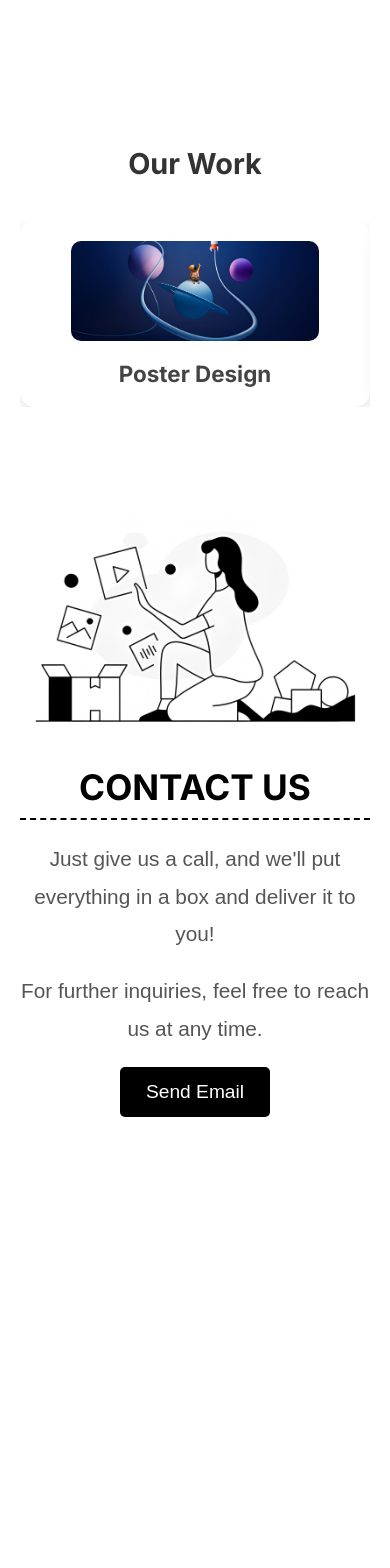
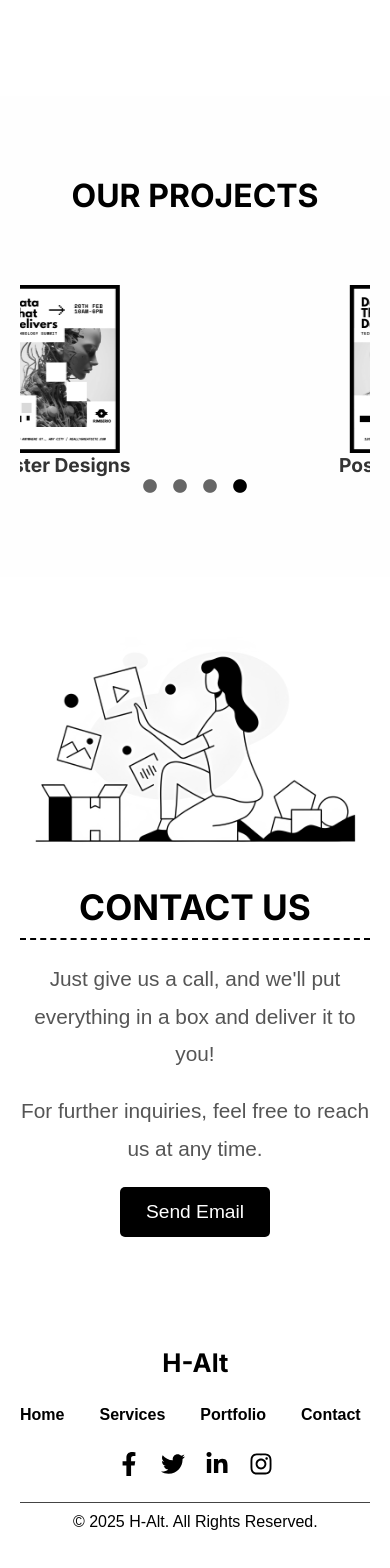
Before and after one commit to srinath536/Halt, a React (Vite) app: page / in a window 390 px wide. Shown: the part 2558-4126 px from the top of the page. Before the commit the page ends 3735 px from the top, so only its background shows below. Built offline with nearby package versions, Linux system fonts and the light colour scheme.

Commit message:
added footer

```diff
--- a/package.json
+++ b/package.json
@@ -15,7 +15,10 @@
     "matter-js": "^0.20.0",
     "react": "^18.3.1",
     "react-dom": "^18.3.1",
-    "react-scroll": "^1.9.0"
+    "react-icons": "^5.4.0",
+    "react-scroll": "^1.9.0",
+    "react-slick": "^0.30.3",
+    "slick-carousel": "^1.8.1"
   },
   "devDependencies": {
     "@eslint/js": "^9.17.0",
@@ -23,6 +26,7 @@
     "@types/react": "^18.3.18",
     "@types/react-dom": "^18.3.5",
     "@types/react-scroll": "^1.8.10",
+    "@types/react-slick": "^0.23.13",
     "@vitejs/plugin-react": "^4.3.4",
     "eslint": "^9.17.0",
     "eslint-plugin-react-hooks": "^5.0.0",
--- a/src/App.css
+++ b/src/App.css
@@ -4,7 +4,7 @@ body {
   margin: 0;
   padding: 0;
   box-sizing: border-box;
-  scroll-behavior: smooth;
+  scroll-behavior:smooth;
 }
 h1, h2, h3, h4, h5, h6 {
   font-family: 'Inter', sans-serif;
--- a/src/App.tsx
+++ b/src/App.tsx
@@ -1,5 +1,6 @@
 import './App.css'
 import ContactUs from './components/ContactUs';
+import Footer from './components/Footer';
 import Header from './components/Header'
 import HeroSection from './components/HeroSection'
 import PortfolioSection from './components/PortfolioSection';
@@ -16,7 +17,7 @@ function App() {
     <ProcessSection/>
     <PortfolioSection/>
     <ContactUs/>
-
+    <Footer/>
   </div>
 );
 };
--- /dev/null
+++ b/src/components/Footer.css
@@ -0,0 +1,127 @@
+/* Footer Styling */
+.footer {
+    background-color: white;
+    color: black;
+    padding: 50px 20px;
+    text-align: center;
+    font-family: "Arial", sans-serif;
+  }
+
+  .footer-container {
+    display: flex;
+    flex-wrap: wrap;
+    justify-content: space-between;
+    align-items: center;
+  }
+
+  .footer-logo h3 {
+    font-size: 2.5rem;
+    font-weight: bold;
+    margin-bottom: 10px;
+    color: black;
+  }
+
+  .footer-links ul {
+    list-style: none;
+    padding: 0;
+    display: flex;
+    gap: 25px;
+  }
+
+  .footer-links ul li {
+    display: inline-block;
+  }
+
+  .footer-links ul li a {
+    text-decoration: none;
+    color: black;
+    font-size: 1rem;
+    font-weight: 600;
+    padding: 5px 10px;
+    position: relative;
+  }
+
+  .footer-links ul li a::before {
+    content: '';
+    position: absolute;
+    width: 100%;
+    height: 3px;
+    background-color: black;
+    bottom: -5px;
+    left: 0;
+    transform: scaleX(0);
+    transform-origin: left;
+    transition: transform 0.3s ease;
+  }
+
+  .footer-links ul li a:hover::before {
+    transform: scaleX(1);
+  }
+
+  .footer-social a {
+    margin: 0 10px;
+    color: black;
+    font-size: 2rem;
+    transition: color 0.3s ease;
+  }
+
+  .footer-social a:hover {
+    color: #ff8c00; /* Accent color on hover */
+  }
+
+  .footer-bottom {
+    width: 100%;
+    margin-top: 20px;
+    border-top: 1px solid #444;
+    padding-top: 10px;
+  }
+
+  .footer-bottom p {
+    font-size: 1rem;
+  }
+
+  /* Responsive Adjustments for Tablets */
+  @media screen and (max-width: 768px) {
+    .footer-container {
+      flex-direction: column;
+      text-align: center;
+    }
+
+    .footer-logo h3 {
+      font-size: 2rem;
+    }
+
+    .footer-links li {
+      display: block;
+      margin-bottom: 10px;
+    }
+
+    .footer-social {
+      margin-top: 20px;
+    }
+
+    .footer-social a {
+      font-size: 1.8rem;
+    }
+  }
+
+  /* Responsive Adjustments for Mobiles */
+  @media screen and (max-width: 480px) {
+    .footer-container {
+      flex-direction: column;
+      text-align: center;
+    }
+
+    .footer-logo h3 {
+      font-size: 1.6rem;
+    }
+
+    .footer-links li {
+      display: block;
+      margin-bottom: 8px;
+    }
+
+    .footer-social a {
+      font-size: 1.5rem;
+    }
+  }
--- /dev/null
+++ b/src/components/Footer.tsx
@@ -0,0 +1,49 @@
+import React from "react";
+import { FaFacebookF, FaTwitter, FaLinkedinIn, FaInstagram } from "react-icons/fa";
+import "./Footer.css";
+
+const Footer: React.FC = () => {
+  return (
+    <footer className="footer">
+      <div className="footer-container">
+        {/* Logo */}
+        <div className="footer-logo">
+          <h3>H-Alt</h3>
+        </div>
+
+        {/* Footer Navigation Links */}
+        <div className="footer-links">
+          <ul>
+            <li><a href="#home">Home</a></li>
+            <li><a href="#services">Services</a></li>
+            <li><a href="#portfolio">Portfolio</a></li>
+            <li><a href="#contact">Contact</a></li>
+          </ul>
+        </div>
+
+        {/* Social Media Links */}
+        <div className="footer-social">
+          <a href="https://facebook.com" target="_blank" rel="noopener noreferrer">
+            <FaFacebookF className="social-icon" />
+          </a>
+          <a href="https://twitter.com" target="_blank" rel="noopener noreferrer">
+            <FaTwitter className="social-icon" />
+          </a>
+          <a href="https://linkedin.com" target="_blank" rel="noopener noreferrer">
+            <FaLinkedinIn className="social-icon" />
+          </a>
+          <a href="https://instagram.com" target="_blank" rel="noopener noreferrer">
+            <FaInstagram className="social-icon" />
+          </a>
+        </div>
+
+        {/* Footer Copyright */}
+        <div className="footer-bottom">
+          <p>&copy; {new Date().getFullYear()} H-Alt. All Rights Reserved.</p>
+        </div>
+      </div>
+    </footer>
+  );
+};
+
+export default Footer;
--- a/src/components/PortfolioSection.css
+++ b/src/components/PortfolioSection.css
@@ -1,107 +1,108 @@
-/* General Portfolio Section Styling */
+/* Portfolio Section Styles */
 .portfolio-section {
-    padding: 50px 20px;
+  padding: 80px 20px;
+  background-color: #fefefe;
   text-align: center;
-    background-color: white;
+  font-family: "Arial", sans-serif;
+  overflow: hidden;
 }
 
 .portfolio-title {
   font-size: 3rem;
-    margin-bottom: 40px;
+  font-weight: bold;
+  text-transform: uppercase;
+  margin-bottom: 50px;
+}
+
+/* Carousel Container */
+.portfolio-carousel {
+  position: relative;
+  max-width: 800px;
+  margin: 0 auto;
+  overflow: hidden;
+}
+
+.portfolio-slide {
+  display: flex;
+  flex-direction: column;
+  align-items: center;
+  gap: 20px;
+  padding: 20px;
+}
+
+.doodle-image {
+  width: 200px;
+  height: auto;
+  margin: 0 auto;
+}
+
+.doodle-title {
+  font-size: 1.5rem;
   font-weight: bold;
   color: #333;
 }
 
-  /* Carousel container */
-  .portfolio-carousel {
-    display: flex;
-    overflow: hidden; /* Only one item visible at a time */
-    scroll-behavior: smooth;
-    position: relative;
+/* Slick Customization for Dots */
+.slick-dots {
+  position: absolute;
+  bottom: 0px; /* Adjust this to change the vertical position */
+  left: 50%;
+  transform: translateX(-50%); /* Center the dots */
+  z-index: 10; /* Ensure they are above other content */
+  padding: 0;
+  margin: 0;
 }
 
-  /* Portfolio item styles */
-  .portfolio-item {
-    flex: 0 0 100%; /* Each item takes up the full width of the container */
-    text-align: center;
-    background-color: #fff;
-    padding: 20px;
-    border-radius: 15px;
-    box-shadow: 0 5px 15px rgba(0, 0, 0, 0.1);
-    transform: scale(0.9);
-    opacity: 0.5;
-    transition: transform 0.5s ease, opacity 0.5s ease;
-    animation: fadeInUp 0.6s ease forwards;
+.slick-dots li button:before {
+  font-size: 12px; /* Increase dot size */
+  color: black; /* Color for the dots */
+  opacity: 0.6; /* Slight transparency to make them less harsh */
 }
 
-  .portfolio-item:hover {
-    transform: scale(1.05);
+.slick-dots li.slick-active button:before {
+  color: #000; /* Active dot color */
+  opacity: 1; /* Full opacity for active dot */
 }
 
-  .portfolio-item img {
-    width: 80%; /* Reduced the width from 100% to 80% */
-    height: auto; /* Maintain aspect ratio */
-    max-height: 200px; /* Set a maximum height */
-    object-fit: cover;
-    border-radius: 10px;
-    margin-bottom: 15px;
-  }
-
-  .portfolio-item h3 {
-    font-size: 1.4rem;
-    font-weight: bold;
-    color: #444;
-  }
-
-  /* Active item styling */
-  .portfolio-item:focus,
-  .portfolio-item.active {
-    transform: scale(1);
-    opacity: 1;
-  }
-
-  /* Fade-in animation */
-  @keyframes fadeInUp {
-    from {
-      transform: translateY(20px);
-      opacity: 0;
-    }
-    to {
-      transform: translateY(0);
-      opacity: 1;
-    }
-  }
-
-  /* Responsive styles */
-  @media screen and (max-width: 1024px) {
-    .portfolio-title {
-      font-size: 2.5rem;
-    }
-    .portfolio-item img {
-      max-height: 150px; /* Further reduce image height */
-    }
-  }
-
+/* Slick Dot Customization: Make Dots Larger for Tablets and Mobile */
 @media screen and (max-width: 768px) {
-    .portfolio-title {
-      font-size: 2rem;
-    }
-    .portfolio-carousel {
-      gap: 10px;
-    }
-    .portfolio-item img {
-      max-height: 120px;
+  .slick-dots li button:before {
+    font-size: 14px; /* Larger dots on tablets */
   }
 }
 
 @media screen and (max-width: 480px) {
-    .portfolio-title {
-      font-size: 1.8rem;
-    }
-    .portfolio-carousel {
-      gap: 5px;
-    }
-    .portfolio-item img {
-      max-height: 100px; /* Reduce for smaller screens */
+  .slick-dots li button:before {
+    font-size: 16px; /* Even larger dots on mobile */
   }
 }
+
+/* Responsive Adjustments for Tablets */
+@media screen and (max-width: 768px) {
+  .portfolio-title {
+    font-size: 2.5rem;
+  }
+
+  .doodle-image {
+    width: 150px;
+  }
+
+  .doodle-title {
+    font-size: 1.3rem;
+  }
+}
+
+/* Responsive Adjustments for Mobiles */
+@media screen and (max-width: 480px) {
+  .portfolio-title {
+    font-size: 2rem;
+  }
+
+  .doodle-image {
+    width: 120px;
+  }
+
+  .doodle-title {
+    font-size: 1.2rem;
+  }
+}
--- a/src/components/PortfolioSection.tsx
+++ b/src/components/PortfolioSection.tsx
@@ -1,66 +1,40 @@
-import React, { useEffect, useRef, useState } from "react";
+import React from "react";
+import Slider from "react-slick"; // React Slick for carousel
+import "slick-carousel/slick/slick.css";
+import "slick-carousel/slick/slick-theme.css";
 import "./PortfolioSection.css";
-import poster1 from "../assets/1.jpg";
-import poster2 from "../assets/2.jpg";
-import poster3 from "../assets/3.jpg";
-import poster4 from "../assets/4.jpg";
-import poster5 from "../assets/1.jpg";
-import poster6 from "../assets/2.jpg";
-import poster7 from "../assets/3.jpg";
-import poster8 from "../assets/4.jpg";
+import poster from "../assets/4.jpg"; // Adjust the path as necessary
 
 const PortfolioSection: React.FC = () => {
-  const portfolioRef = useRef<HTMLDivElement>(null);
-  const [isScrolling, setIsScrolling] = useState(false);
-
   const projects = [
-    { name: "Poster Design", image: poster1 },
-    { name: "Website Development", image: poster2 },
-    { name: "Brand Identity", image: poster3 },
-    { name: "Solution Architecture", image: poster4 },
-    { name: "UI/UX Design", image: poster5 },
-    { name: "Mobile App Development", image: poster6 },
-    { name: "E-commerce Solutions", image: poster7 },
-    { name: "AI-Powered Tools", image: poster8 },
+    { title: "Branding", image: poster },
+    { title: "Websites", image: poster },
+    { title: "Poster Designs", image: poster },
+    { title: "Poster Designs", image: poster },
   ];
 
-  useEffect(() => {
-    const handleScroll = (e: WheelEvent) => {
-      if (!portfolioRef.current || isScrolling) return;
-      setIsScrolling(true);
-
-      const scrollContainer = portfolioRef.current;
-      const itemWidth = scrollContainer.offsetWidth;
-
-      const scrollAmount = e.deltaY > 0 ? itemWidth : -itemWidth;
-      const newScrollPosition = Math.round((scrollContainer.scrollLeft + scrollAmount) / itemWidth) * itemWidth;
-
-      scrollContainer.scrollTo({ left: newScrollPosition, behavior: "smooth" });
-
-      setTimeout(() => setIsScrolling(false), 500); // Prevent further scroll until the animation completes
-    };
-
-    window.addEventListener("wheel", handleScroll, { passive: false });
-
-    return () => {
-      window.removeEventListener("wheel", handleScroll);
-    };
-  }, [isScrolling]);
+  const settings = {
+    dots: true, // Enables navigation dots
+    infinite: true,
+    speed: 500,
+    slidesToShow: 1,
+    slidesToScroll: 1,
+    autoplay: true,
+    autoplaySpeed: 2000,
+  };
 
   return (
-    <section className="portfolio-section" id="portfolio">
-      <h2 className="portfolio-title">Our Work</h2>
-      <div ref={portfolioRef} className="portfolio-carousel">
-        {projects.map((project, index) => (
-          <div
-            key={index}
-            className="portfolio-item"
-            style={{ animationDelay: `${index * 0.2}s` }}
-          >
-            <img src={project.image} alt={project.name} />
-            <h3>{project.name}</h3>
-          </div>
-        ))}
+    <section id="portfolio" className="portfolio-section">
+      <h2 className="portfolio-title">Our Projects</h2>
+      <div className="portfolio-carousel">
+        <Slider {...settings}>
+          {projects.map((project, index) => (
+            <div key={index} className="portfolio-slide">
+              <img src={project.image} alt={project.title} className="doodle-image" />
+              <h3 className="doodle-title">{project.title}</h3>
+            </div>
+          ))}
+        </Slider>
       </div>
     </section>
   );
```
Also changed, not shown: 1 other file (tests, documents, lock files or other folders). Lines whose indentation alone changed are shown as unchanged.
